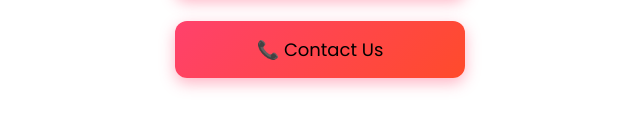
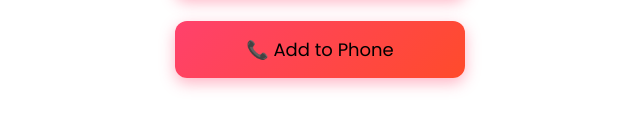
Before and after one commit to Animatrix-Hub/AnimatixHub.contact, a plain HTML site: page index.html in a window 1280 px wide. Shown: the part 725-843 px from the top of the page, 320-960 px from the left. Drawn offline with Linux system fonts and the light colour scheme; a web font is replaced by a local one.

Commit message:
save catact

```diff
--- a/index.html
+++ b/index.html
@@ -154,9 +154,10 @@
         Instagram
       </a>
 
-      <!-- Add to Phone Contact -->
-      <a href="contact.vcf">
-        📞 Contact Us
+      <!-- Add to Phone Contact using inline vCard -->
+      <a href="data:text/vcard;charset=utf-8,BEGIN%3AVCARD%0AVERSION%3A3.0%0AFN%3AAnimatix%20Hub%0AORG%3AAnimatix%20Hub%0ATEL%3BTYPE%3DCELL%3A%2B919047442821%0AEMAIL%3Ainfo%40animatixhub.com%0AURL%3Ahttps%3A%2F%2Fanimatixhub.com%0AEND%3AVCARD"
+         target="_blank">
+        📞 Add to Phone
       </a>
     </div>
   </div>
```
